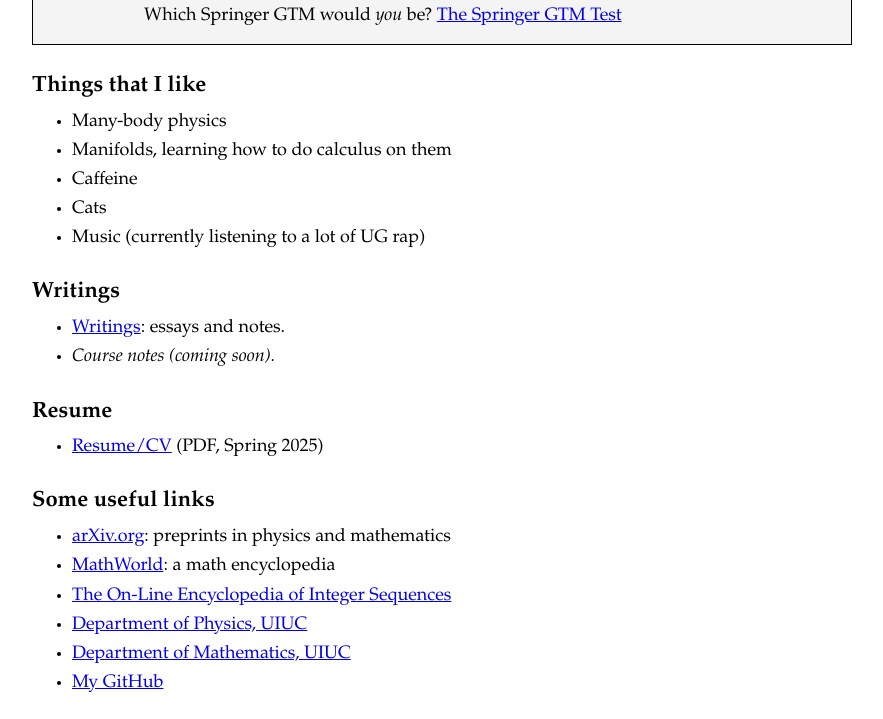
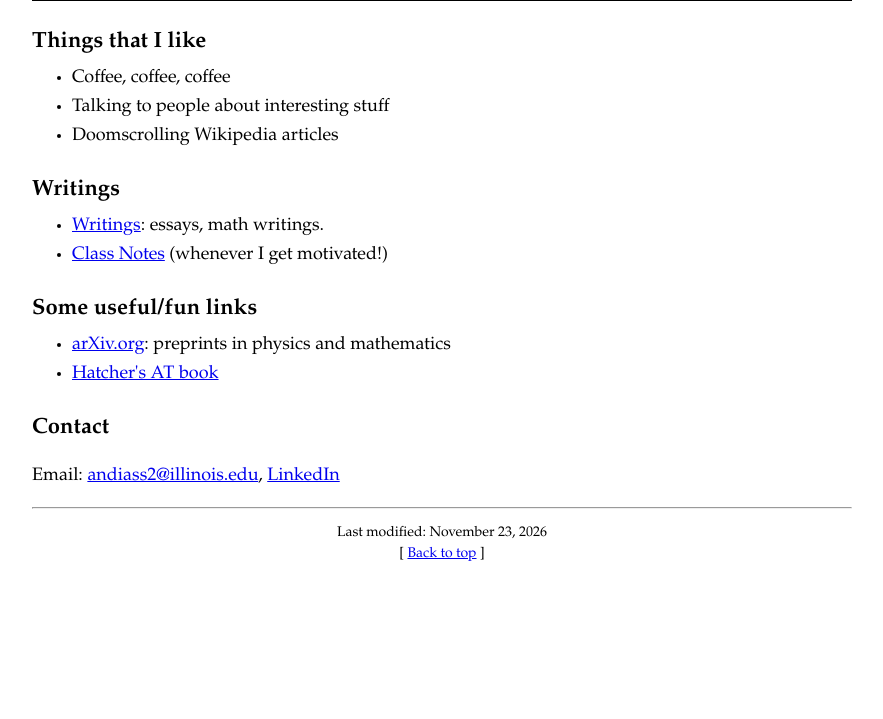
Before and after one commit to andiasalfitra/andiasalfitra.github.io, a plain HTML site: page index.html in a window 1280 px wide. Shown: the part 806-1525 px from the top of the page, without its empty margins (198-1081 px from the left). After the commit the page ends 1414 px from the top, so only its background shows below. Drawn offline with Linux system fonts and the light colour scheme.

Commit message:
Update index.html

```diff
--- a/index.html
+++ b/index.html
@@ -47,20 +47,18 @@
     [ <a href="#about">About</a> |
     <a href="#interests">Interests</a> |
     <a href="#writings">Writings</a> |
-    <a href="https://andiasalfitra.github.io/andias-resume-new.pdf">Resume/CV</a> |
+    <a href="https://andiasalfitra.github.io/cv_andias.pdf">Resume/CV</a> |
     <a href="#links">Links</a> |
     <a href="#contact">Contact</a> ]
   </p>
 
   <hr>
 
-  <p class="center"><span class="red">Under construction.</span> Please pardon the dust.</p>
-
   <h2 id="about">About me</h2>
   <img class="me" src="https://andiasalfitra.github.io/foto_web.png" alt="Photo of Andias">
   <p>Hello everyone! I'm Andias, a student at UIUC majoring in Physics and minoring (or dual-degree??) in Mathematics.</p>
   <p>This is a really <i>basic</i> website, and I intend to keep it that way: plain HTML, no frills. I'll add more pages as I go. &#9786;</p>
-  <p>Below you will find a short list of things I like, some writing, my resume, and a few links I find useful.</p>
+  <p>Below you will find a short list of things I like, some writing, and a few links I find useful.</p>
   <div class="clear"></div>
 
   <div class="thm">
@@ -69,32 +67,21 @@
 
   <h2 id="interests">Things that I like</h2>
   <ul>
-    <li>Many-body physics</li>
-    <li>Manifolds, learning how to do calculus on them</li>
-    <li>Caffeine</li>
-    <li>Cats</li>
-    <li>Music (currently listening to a lot of UG rap)</li>
+    <li>Coffee, coffee, coffee</li>
+    <li>Talking to people about interesting stuff</li>
+    <li>Doomscrolling Wikipedia articles</li>
   </ul>
 
   <h2 id="writings">Writings</h2>
   <ul>
-    <li><a href="https://andiasalfitra.github.io/writings.html">Writings</a>: essays and notes.</li>
-    <li><i>Course notes (coming soon).</i></li>
+    <li><a href="https://andiasalfitra.github.io/writings.html">Writings</a>: essays, math writings.</li>
+    <li><a href="https://andiasalfitra.github.io/notes.html">Class Notes</a> (whenever I get motivated!)</li>
   </ul>
 
-  <h2 id="resume">Resume</h2>
-  <ul>
-    <li><a href="https://andiasalfitra.github.io/resume-sp25-andias.pdf">Resume/CV</a> (PDF, Spring 2025)</li>
-  </ul>
-
-  <h2 id="links">Some useful links</h2>
+  <h2 id="links">Some useful/fun links</h2>
   <ul>
     <li><a href="https://arxiv.org/">arXiv.org</a>: preprints in physics and mathematics</li>
-    <li><a href="https://mathworld.wolfram.com/">MathWorld</a>: a math encyclopedia</li>
-    <li><a href="https://oeis.org/">The On-Line Encyclopedia of Integer Sequences</a></li>
-    <li><a href="https://physics.illinois.edu/">Department of Physics, UIUC</a></li>
-    <li><a href="https://math.illinois.edu/">Department of Mathematics, UIUC</a></li>
-    <li><a href="https://github.com/andiasalfitra">My GitHub</a></li>
+    <li><a href="https://https://pi.math.cornell.edu/~hatcher/AT/AT.pdf/">Hatcher's AT book</a></li>
   </ul>
 
   <h2 id="contact">Contact</h2>
```
